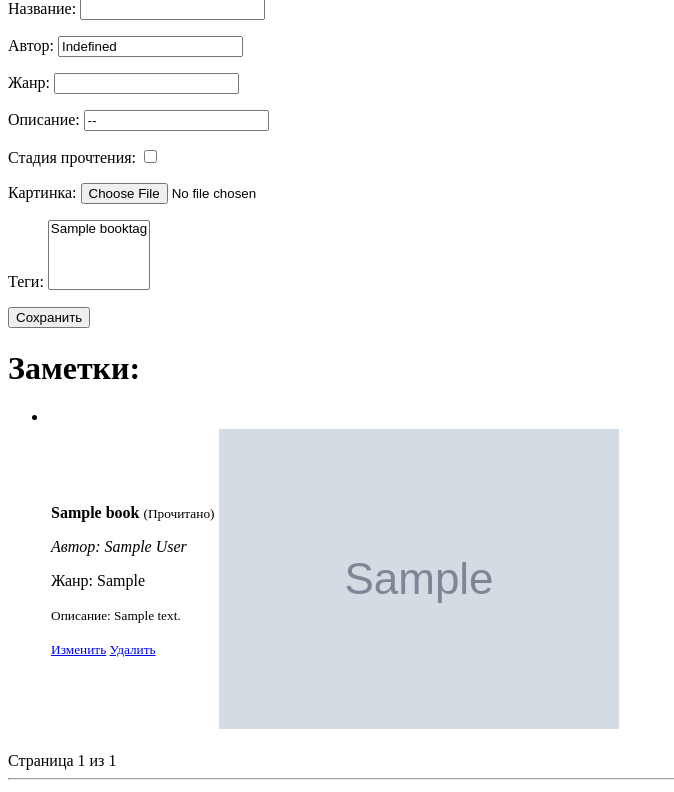
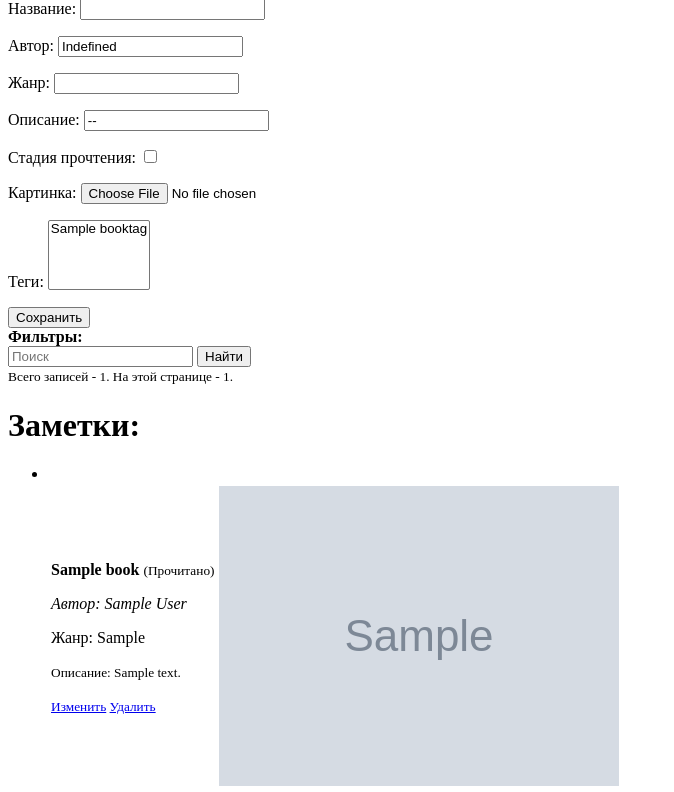
Before and after one commit to IVIaximushka/django-base, a Django app: page / in a window 1280 px wide. Shown: the part 177-969 px from the top of the page, without its empty margins (0-674 px from the left). Run offline with Django 4.2, Linux system fonts and the light colour scheme; a user stored in the database is signed in; tables that the repository leaves empty hold one stand-in row (values such as "Sample post"); grey boxes marked "Sample" are stand-in pictures.

Commit message:
+ search filter

```diff
--- a/web/forms.py
+++ b/web/forms.py
@@ -54,3 +54,7 @@ class FavouriteGenreForm(forms.ModelForm):
     class Meta:
         model = FavouriteGenre
         fields = ('title',)
+
+
+class BookNoteFilterForm(forms.Form):
+    search = forms.CharField(widget=forms.TextInput(attrs={'placeholder': 'Поиск'}), required=False)
--- a/web/templates/web/main.html
+++ b/web/templates/web/main.html
@@ -14,6 +14,14 @@
             <button>Сохранить</button>
         </form>
     {% endif %}
+    <form action="">
+        <b>Фильтры:</b><br>
+        {% for field in filter_form %}
+            {{ field }}
+        {% endfor %}
+        <button>Найти</button>
+    </form>
+    <small>Всего записей - {{ total_count }}. На этой странице - {{ book_notes|length }}.</small>
     {% if book_notes|length != 0 %}
         <h1>Заметки:</h1>
         <ul>
--- a/web/views.py
+++ b/web/views.py
@@ -4,7 +4,8 @@ from django.shortcuts import render, redirect, get_object_or_404
 from django.contrib.auth import get_user_model, authenticate, login, logout
 
 from proreader.settings import MEDIA_ROOT
-from web.forms import RegistrationForm, AuthorizationForm, BookNoteForm, BookTagForm, FavouriteGenreForm
+from web.forms import RegistrationForm, AuthorizationForm, BookNoteForm, BookTagForm, FavouriteGenreForm, \
+    BookNoteFilterForm
 from web.models import Book, BookTag, FavouriteGenre
 
 User = get_user_model()
@@ -14,13 +15,23 @@ User = get_user_model()
 def main_view(request):
     book_notes = Book.objects.filter(user=request.user).order_by('title')
     current_book = book_notes.filter(done=False).first()
+
+    filter_form = BookNoteFilterForm(request.GET)
+    filter_form.is_valid()
+    filters = filter_form.cleaned_data
+    if filters['search']:
+        book_notes = book_notes.filter(title__icontains=filters['search'])
+
+    total_count = book_notes.count()
     page_number = request.GET.get('page', 1)
     paginator = Paginator(book_notes, per_page=6)
     return render(request, 'web/main.html', {
         'book_notes': paginator.get_page(page_number),
         'MEDIA_ROOT': MEDIA_ROOT,
         'current_book': current_book,
-        'form': BookNoteForm()
+        'total_count': total_count,
+        'form': BookNoteForm(),
+        'filter_form': filter_form
     })
 
 
```
